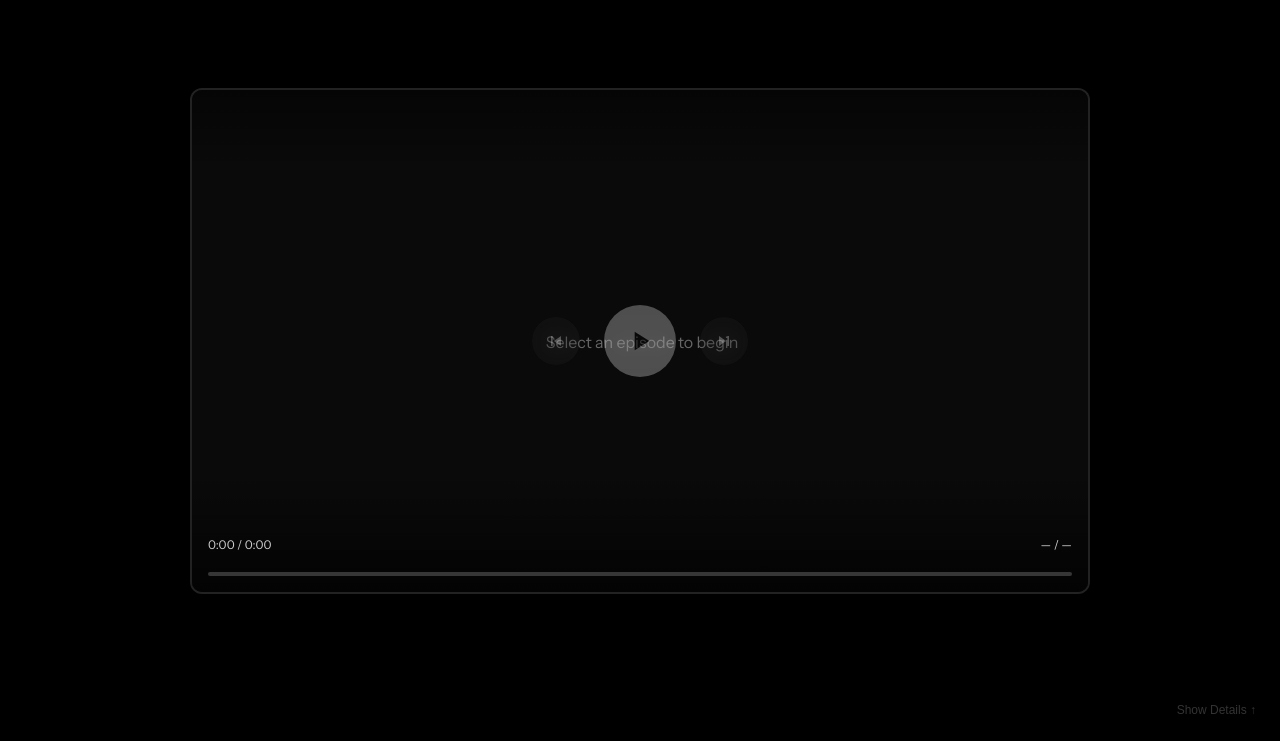
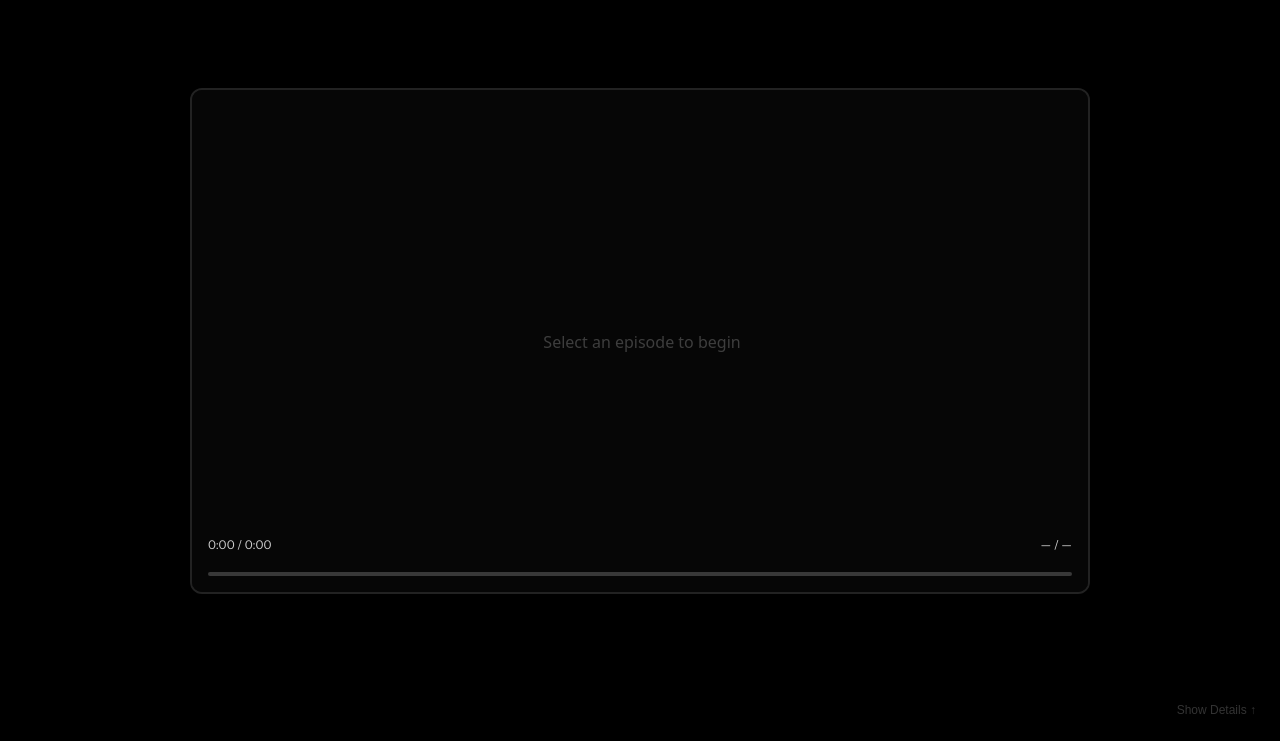
Before and after one commit to preetoshii/foreigners, a plain HTML site: page tools/previewer/index.html in a window 1280 px wide. Shown: the part 59-800 px from the top of the page. Drawn offline with Linux system fonts and the light colour scheme; no server answers.

Commit message:
feat: UI refinements for previewer controls
- Hide transport controls until episode is loaded
- Replace backdrop blur with black semi-transparent bg
- Add dark scrim overlay when controls are visible
- Tighten all transition timings (0.1s-0.15s)
- Fix 'transition: all' causing jank

```diff
--- a/tools/previewer/index.html
+++ b/tools/previewer/index.html
@@ -87,7 +87,7 @@
       border: none;
       border-radius: 6px;
       cursor: pointer;
-      transition: opacity 0.15s;
+      transition: opacity 0.1s;
     }
 
     .load-btn:hover {
@@ -138,39 +138,34 @@
       bottom: 0;
       pointer-events: none;
       opacity: 1;
-      transition: opacity 0.3s ease;
+      transition: opacity 0.15s ease-out;
     }
 
     .overlay.hidden {
       opacity: 0;
+      pointer-events: none !important;
     }
 
-    .overlay.hidden .transport,
-    .overlay.hidden .progress-container {
-      pointer-events: none;
+    .overlay.hidden * {
+      pointer-events: none !important;
     }
 
-    /* Gradient overlays for better visibility */
+    /* Dark scrim when controls visible */
     .overlay::before {
       content: '';
       position: absolute;
       top: 0;
       left: 0;
       right: 0;
-      height: 80px;
-      background: linear-gradient(to bottom, rgba(0,0,0,0.5), transparent);
+      bottom: 0;
+      background: rgba(0, 0, 0, 0.4);
       pointer-events: none;
+      opacity: 1;
+      transition: opacity 0.15s ease-out;
     }
 
-    .overlay::after {
-      content: '';
-      position: absolute;
-      bottom: 0;
-      left: 0;
-      right: 0;
-      height: 120px;
-      background: linear-gradient(to top, rgba(0,0,0,0.7), transparent);
-      pointer-events: none;
+    .overlay.hidden::before {
+      opacity: 0;
     }
 
     /* ===== Transport Controls (Centered) ===== */
@@ -179,7 +174,7 @@
       top: 50%;
       left: 50%;
       transform: translate(-50%, -50%);
-      display: flex;
+      display: none; /* Hidden until episode loaded */
       align-items: center;
       justify-content: center;
       gap: 1.5rem;
@@ -187,16 +182,19 @@
       z-index: 2;
     }
 
+    .transport.visible {
+      display: flex;
+    }
+
     .transport button {
       width: 48px;
       height: 48px;
       border: none;
       border-radius: 50%;
-      background: rgba(255, 255, 255, 0.1);
-      backdrop-filter: blur(10px);
+      background: rgba(0, 0, 0, 0.6);
       color: var(--text);
       cursor: pointer;
-      transition: all 0.15s;
+      transition: background 0.1s, transform 0.1s;
       display: flex;
       align-items: center;
       justify-content: center;
@@ -209,7 +207,7 @@
     }
 
     .transport button:hover {
-      background: rgba(255, 255, 255, 0.2);
+      background: rgba(0, 0, 0, 0.8);
       transform: scale(1.1);
     }
 
@@ -222,8 +220,7 @@
     .transport .play-btn {
       width: 72px;
       height: 72px;
-      background: rgba(255, 255, 255, 0.95);
-      color: var(--bg);
+      background: rgba(0, 0, 0, 0.7);
     }
 
     .transport .play-btn svg {
@@ -232,7 +229,7 @@
     }
 
     .transport .play-btn:hover {
-      background: rgba(255, 255, 255, 1);
+      background: rgba(0, 0, 0, 0.85);
       transform: scale(1.1);
     }
 
@@ -253,7 +250,7 @@
       border-radius: 2px;
       position: relative;
       cursor: pointer;
-      transition: height 0.15s;
+      transition: height 0.1s;
     }
 
     .progress-container:hover .progress-track {
@@ -288,7 +285,7 @@
       transform: translate(-50%, -50%);
       pointer-events: auto;
       cursor: pointer;
-      transition: all 0.15s;
+      transition: background 0.1s, transform 0.1s, opacity 0.1s;
       opacity: 0;
     }
 
@@ -349,7 +346,7 @@
       cursor: pointer;
       padding: 0.5rem;
       opacity: 0.5;
-      transition: opacity 0.15s;
+      transition: opacity 0.1s;
     }
 
     .drawer-toggle:hover {
--- a/tools/previewer/main.js
+++ b/tools/previewer/main.js
@@ -31,6 +31,7 @@ const nextBtn = document.getElementById('next-btn');
 const previewContainer = document.getElementById('preview-container');
 const previewCanvas = document.getElementById('preview-canvas');
 const overlay = document.getElementById('overlay');
+const transport = document.querySelector('.transport');
 const progressFill = document.getElementById('progress-fill');
 const progressDots = document.getElementById('progress-dots');
 const progressTrack = document.getElementById('progress-track');
@@ -128,7 +129,7 @@ function hideOverlay() {
 function hideOverlayDelayed() {
   clearTimeout(overlayTimeout);
   if (isPlaying) {
-    overlayTimeout = setTimeout(hideOverlay, 300);
+    overlayTimeout = setTimeout(hideOverlay, 150);
   }
 }
 
@@ -196,10 +197,11 @@ async function handleLoad() {
     // Update timeline display
     timelineContent.textContent = JSON.stringify(timeline, null, 2);
 
-    // Enable controls
+    // Enable and show controls
     playBtn.disabled = false;
     prevBtn.disabled = false;
     nextBtn.disabled = false;
+    transport.classList.add('visible');
 
     // Create event dots
     createEventDots();
```
